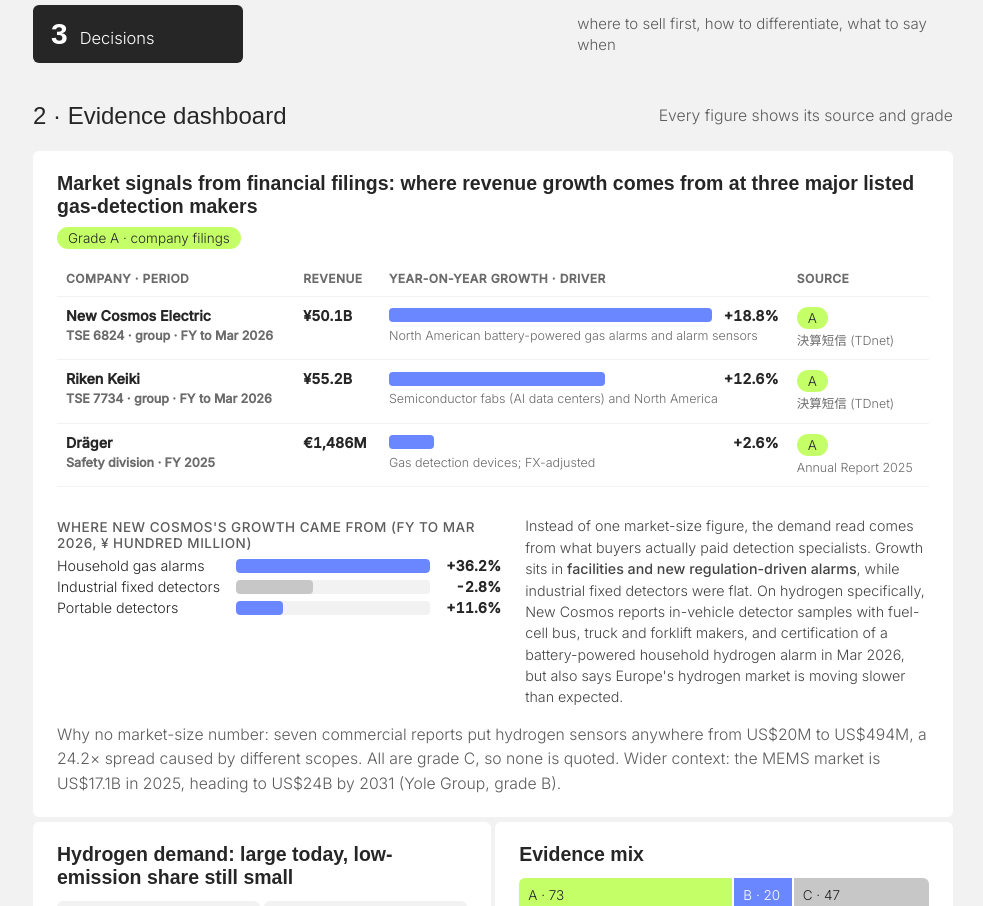
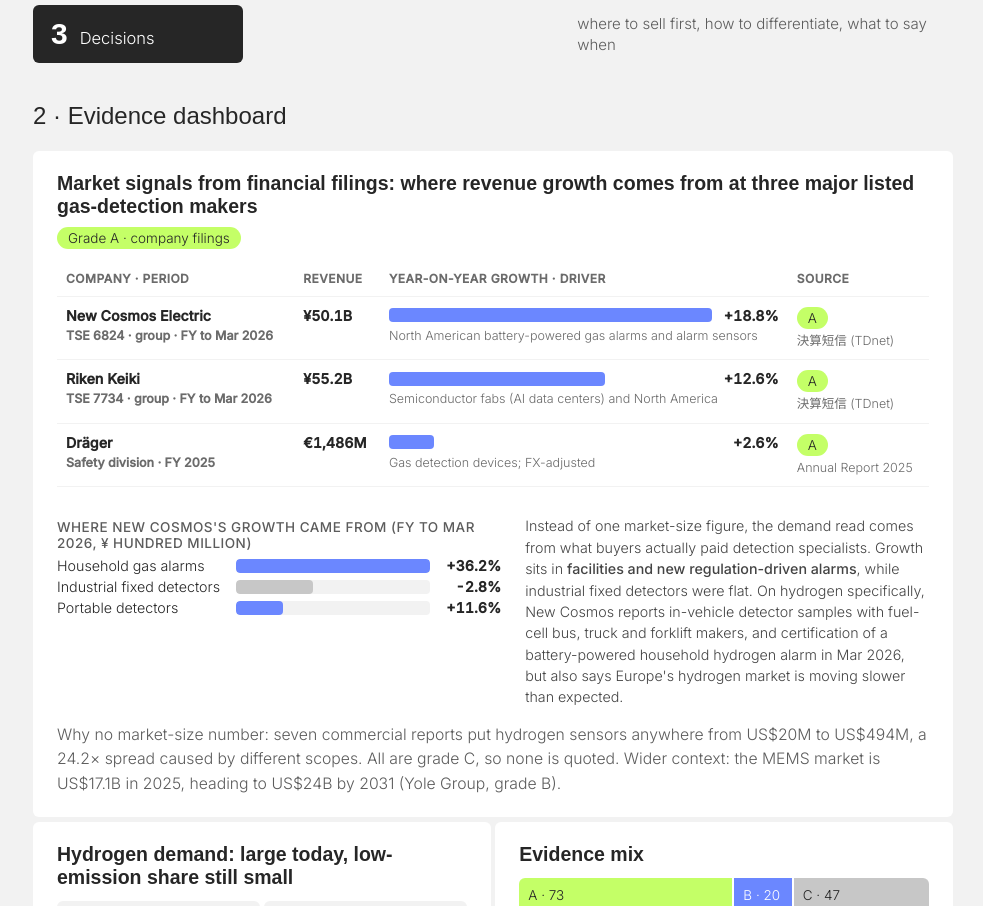
Before and after one commit to ss22169a/sylviaho-portfolio, a plain HTML site: page case-hydrogen-evidence.html in a window 1280 px wide. Shown: the part 1123-2029 px from the top of the page, without its empty margins (297-1280 px from the left). Drawn offline with Linux system fonts and the light colour scheme; a web font is replaced by a local one.

Commit message:
Hydrogen evidence case: remove dashboard side note
Co-Authored-By: Claude Opus 5.5 <noreply@anthropic.com>
Claude-Session: https://claude.ai/code/session_01TeN3ZgBwQDuWFtQzaQ7w5z

```diff
--- a/case-hydrogen-evidence.html
+++ b/case-hydrogen-evidence.html
@@ -97,7 +97,7 @@
       </section>
 
       <section class="section">
-        <div class="section-head"><h2>2 · Evidence dashboard</h2><span class="muted-note">Every figure shows its source and grade</span></div>
+        <div class="section-head"><h2>2 · Evidence dashboard</h2></div>
         <div class="c2-dash">
           <div class="c2-card c2-span2">
             <div class="c2-card-h"><h3>Market signals from financial filings: where revenue growth comes from at three major listed gas-detection makers</h3><span class="c2-chip c2-lime">Grade A · company filings</span></div>
```
Also changed, not shown: zh/case-hydrogen-evidence.html (+1 -1 lines), tools/i18n/tr/16_case2.txt.
